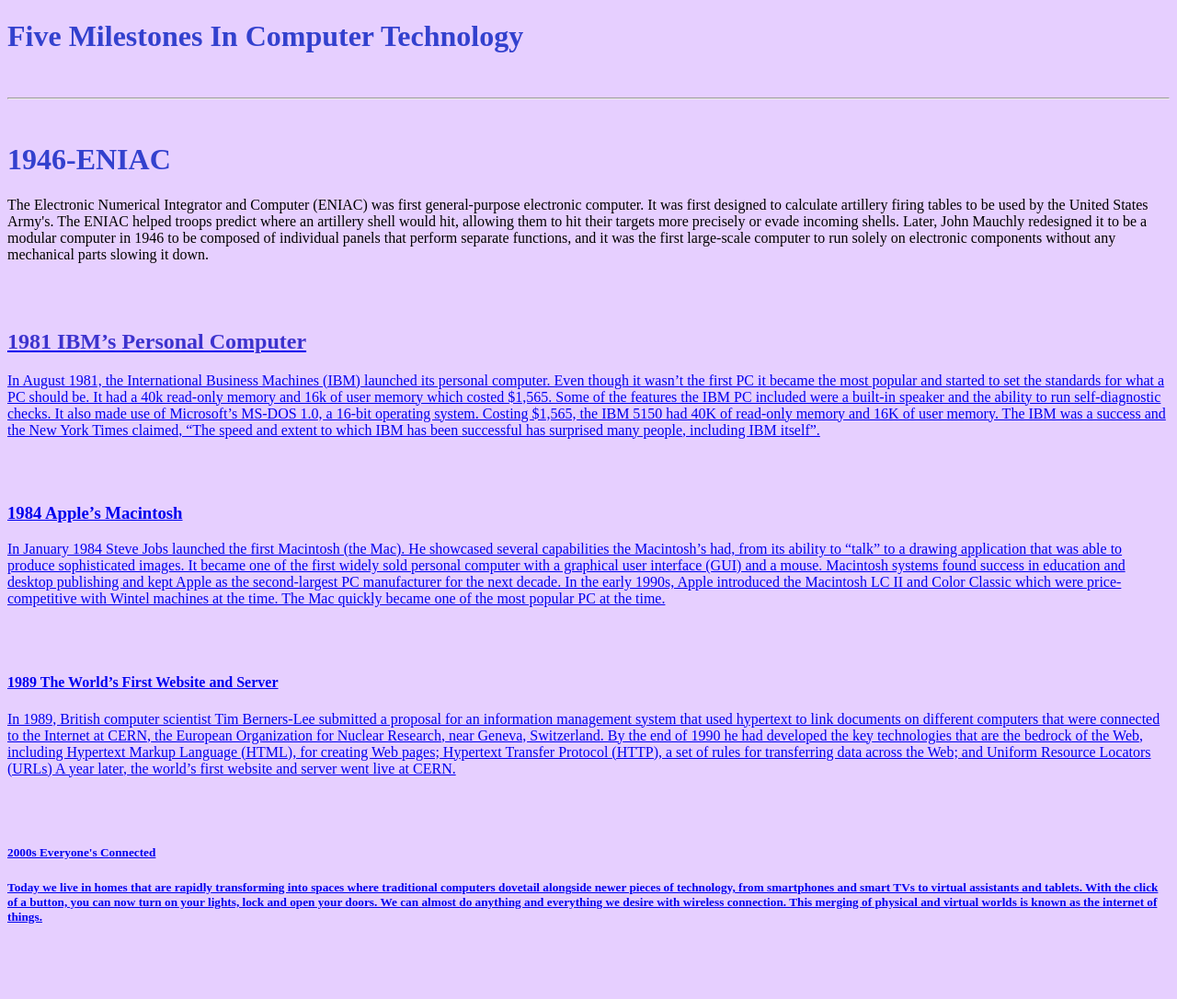
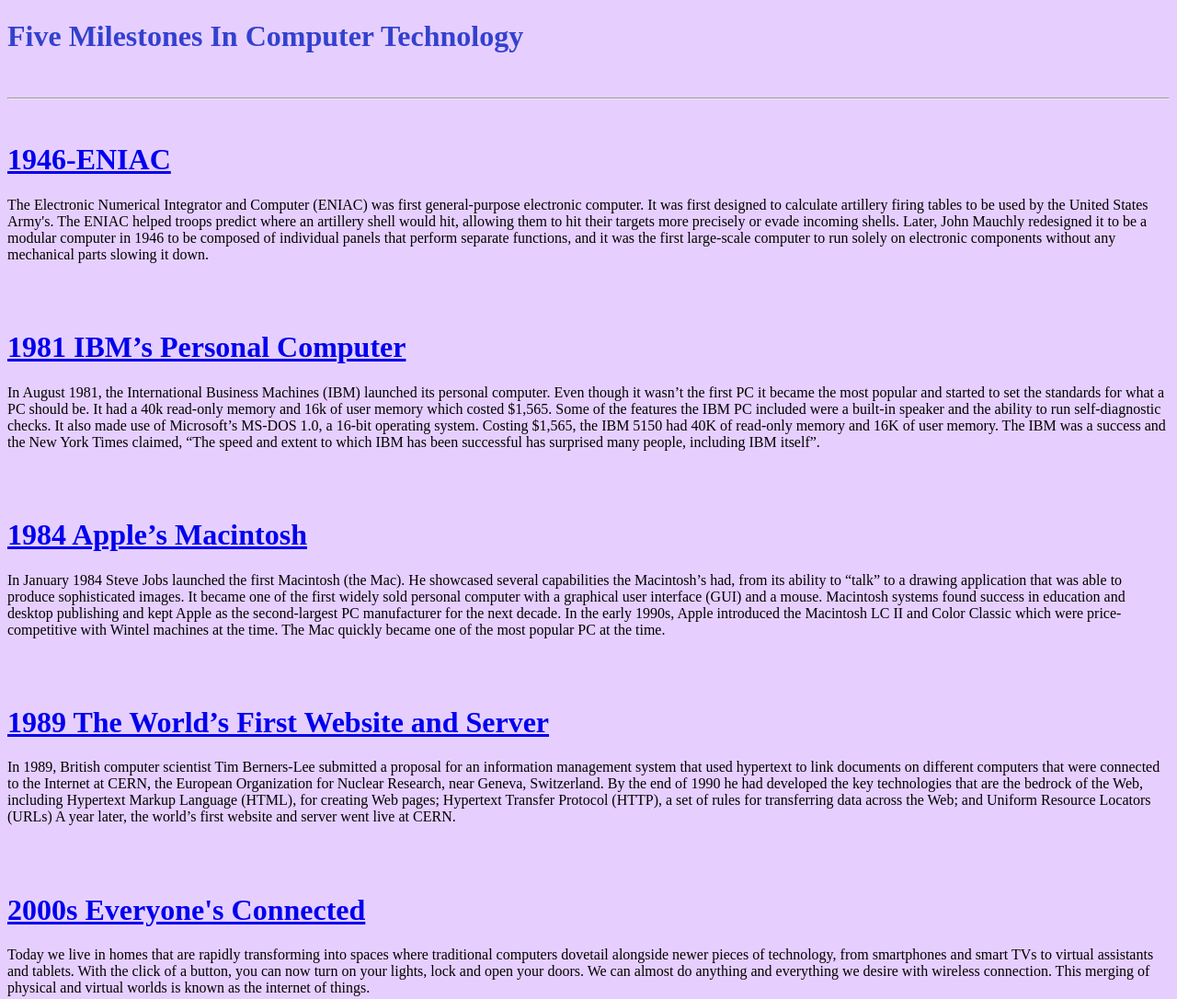
Before and after one commit to jessica2002trujillo/jessicatrujillo, a plain HTML site: page index.html in a window 1280 px wide. Shown: the whole page at 92% size. Drawn offline with Linux system fonts and the light colour scheme.

Commit message:
Update index.html

```diff
--- a/index.html
+++ b/index.html
@@ -18,23 +18,23 @@
     <br>
 <hr>
     <br>
-<h1>1946-ENIAC</h1>
-  <p> The Electronic Numerical Integrator and Computer (ENIAC) was first general-purpose electronic computer. It was first designed to calculate artillery firing tables to be used by the United States Army's. The ENIAC helped troops predict where an artillery shell would hit, allowing them to hit their targets more precisely or evade incoming shells. Later, John Mauchly redesigned it to be a modular computer in 1946 to be composed of individual panels that perform separate functions, and it was the first large-scale computer to run solely on electronic components without any mechanical parts slowing it down. <a href="https://www.techopedia.com/definition/609/electronic-numerical-integrator-and-computer-eniac "></p>
+<h1> <a href="https://www.techopedia.com/definition/609/electronic-numerical-integrator-and-computer-eniac">1946-ENIAC</a></h1>
+  <p> The Electronic Numerical Integrator and Computer (ENIAC) was first general-purpose electronic computer. It was first designed to calculate artillery firing tables to be used by the United States Army's. The ENIAC helped troops predict where an artillery shell would hit, allowing them to hit their targets more precisely or evade incoming shells. Later, John Mauchly redesigned it to be a modular computer in 1946 to be composed of individual panels that perform separate functions, and it was the first large-scale computer to run solely on electronic components without any mechanical parts slowing it down.</p>
     <br>
     <br>
-    <h2>1981 IBM’s Personal Computer</h2>
-    <p> In August 1981, the International Business Machines (IBM) launched its personal computer. Even though it wasn’t the first PC it became the most popular and started to set the standards for what a PC should be. It had a 40k read-only memory and 16k of user memory which costed $1,565.  Some of the features the IBM PC included were a built-in speaker and the ability to run self-diagnostic checks. It also made use of Microsoft’s MS-DOS 1.0, a 16-bit operating system. Costing $1,565, the IBM 5150 had 40K of read-only memory and 16K of user memory. The IBM was a success and the New York Times claimed, “The speed and extent to which IBM has been successful has surprised many people, including IBM itself”.<a href="https://www.ibm.com/ibm/history/exhibits/pc25/pc25_birth.html"></P>
+    <h1><a href="https://www.ibm.com/ibm/history/exhibits/pc25/pc25_birth.html">1981 IBM’s Personal Computer </a> </h1>
+    <p> In August 1981, the International Business Machines (IBM) launched its personal computer. Even though it wasn’t the first PC it became the most popular and started to set the standards for what a PC should be. It had a 40k read-only memory and 16k of user memory which costed $1,565.  Some of the features the IBM PC included were a built-in speaker and the ability to run self-diagnostic checks. It also made use of Microsoft’s MS-DOS 1.0, a 16-bit operating system. Costing $1,565, the IBM 5150 had 40K of read-only memory and 16K of user memory. The IBM was a success and the New York Times claimed, “The speed and extent to which IBM has been successful has surprised many people, including IBM itself”.</P>
       <br>
       <br>
-      <h3>1984 Apple’s Macintosh</h3>
-      <p> In January 1984 Steve Jobs launched the first Macintosh (the Mac). He showcased several capabilities the Macintosh’s had, from its ability to “talk” to a drawing application that was able to produce sophisticated images. It became one of the first widely sold personal computer with a graphical user interface (GUI) and a mouse. Macintosh systems found success in education and desktop publishing and kept Apple as the second-largest PC manufacturer for the next decade. In the early 1990s, Apple introduced the Macintosh LC II and Color Classic which were price-competitive with Wintel machines at the time. The Mac quickly became one of the most popular PC at the time. <a href=" https://www.mac-history.net/top/2011-01-24/the-history-of-the-apple-macintosh "></p>
+      <h1><a href=" https://www.mac-history.net/top/2011-01-24/the-history-of-the-apple-macintosh ">1984 Apple’s Macintosh  </a></h1>
+      <p> In January 1984 Steve Jobs launched the first Macintosh (the Mac). He showcased several capabilities the Macintosh’s had, from its ability to “talk” to a drawing application that was able to produce sophisticated images. It became one of the first widely sold personal computer with a graphical user interface (GUI) and a mouse. Macintosh systems found success in education and desktop publishing and kept Apple as the second-largest PC manufacturer for the next decade. In the early 1990s, Apple introduced the Macintosh LC II and Color Classic which were price-competitive with Wintel machines at the time. The Mac quickly became one of the most popular PC at the time. </p>
  <br>
  <br>
- <h4>1989 The World’s First Website and Server</h4>
- <p>In 1989, British computer scientist Tim Berners-Lee submitted a proposal for an information management system that used hypertext to link documents on different computers that were connected to the Internet at CERN, the European Organization for Nuclear Research, near Geneva, Switzerland. By the end of 1990 he had developed the key technologies that are the bedrock of the Web, including Hypertext Markup Language (HTML), for creating Web pages; Hypertext Transfer Protocol (HTTP), a set of rules for transferring data across the Web; and Uniform Resource Locators (URLs) A year later, the world’s first website and server went live at CERN. <a href="https://www.history.com/news/the-worlds-first-web-site "></p>
+ <h1> <a href="https://www.history.com/news/the-worlds-first-web-site "> 1989 The World’s First Website and Server</a></h1>
+ <p>In 1989, British computer scientist Tim Berners-Lee submitted a proposal for an information management system that used hypertext to link documents on different computers that were connected to the Internet at CERN, the European Organization for Nuclear Research, near Geneva, Switzerland. By the end of 1990 he had developed the key technologies that are the bedrock of the Web, including Hypertext Markup Language (HTML), for creating Web pages; Hypertext Transfer Protocol (HTTP), a set of rules for transferring data across the Web; and Uniform Resource Locators (URLs) A year later, the world’s first website and server went live at CERN. </p>
    <br>
    <br>
-   <h5>2000s Everyone's Connected <h5>
-     <p> Today we live in homes that are rapidly transforming into spaces where traditional computers dovetail alongside newer pieces of technology, from smartphones and smart TVs to virtual assistants and tablets. With the click of a button, you can now turn on your lights, lock and open your doors. We can almost do anything and everything we desire with wireless connection. This merging of physical and virtual worlds is known as the internet of things. <a href="https://www.explore-life.com/en/articles/technology-in-the-21st-century "> </p>
+   <h1> <a href="https://www.explore-life.com/en/articles/technology-in-the-21st-century ">2000s Everyone's Connected </a></h1>
+     <p> Today we live in homes that are rapidly transforming into spaces where traditional computers dovetail alongside newer pieces of technology, from smartphones and smart TVs to virtual assistants and tablets. With the click of a button, you can now turn on your lights, lock and open your doors. We can almost do anything and everything we desire with wireless connection. This merging of physical and virtual worlds is known as the internet of things. </p>
 <br>
 <br>
```
